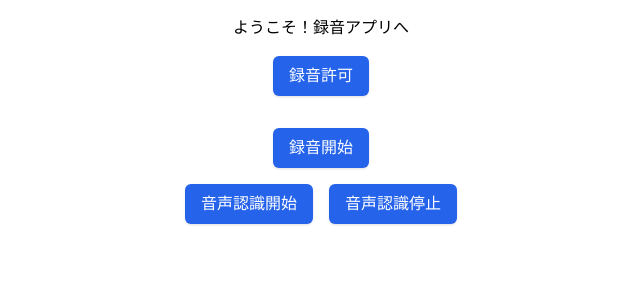
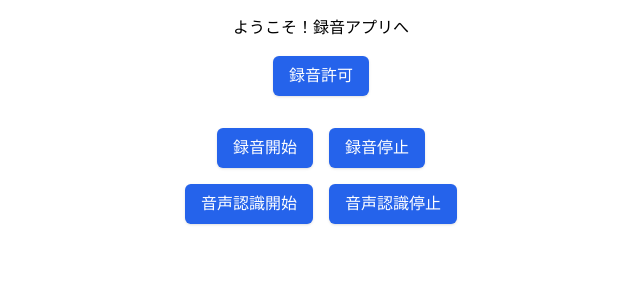
Before and after one commit to doi-soichiro/recording-poc, a Nuxt app: page / in a window 1280 px wide. Shown: the top 300 px of the page, without its empty margins (319-959 px from the left). Built offline with nearby package versions, Linux system fonts and the light colour scheme.

Commit message:
レイアウトを調整

```diff
--- a/pages/index.vue
+++ b/pages/index.vue
@@ -17,13 +17,23 @@
     >
       {{ displayMessage }}
     </div>
-    <div class="pt-4 flex items-center justify-center">
+    <div class="pt-4 flex justify-center space-x-4">
+      <div class="flex items-center justify-center">
         <button
           class="px-4 py-2 bg-blue-600 text-white rounded-md shadow active:bg-blue-700 transition-colors duration-200"
           @click="startRecording"
         >
           録音開始
         </button>
+      </div>
+      <div class="flex items-center justify-center">
+        <button
+          class="px-4 py-2 bg-blue-600 text-white rounded-md shadow active:bg-blue-700 transition-colors duration-200"
+          @click="stopRecording"
+        >
+          録音停止
+        </button>
+      </div>
     </div>
     <div class="pt-4 flex justify-center space-x-4">
       <div class="flex items-center justify-center">
```
Lines whose indentation alone changed are shown as unchanged.
